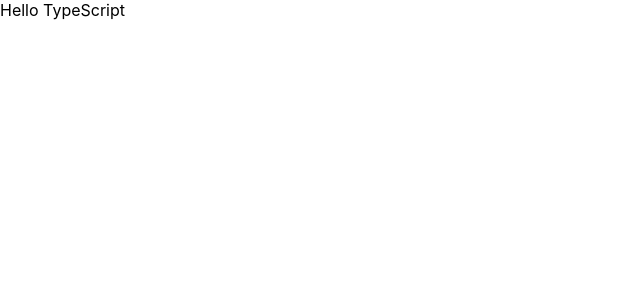
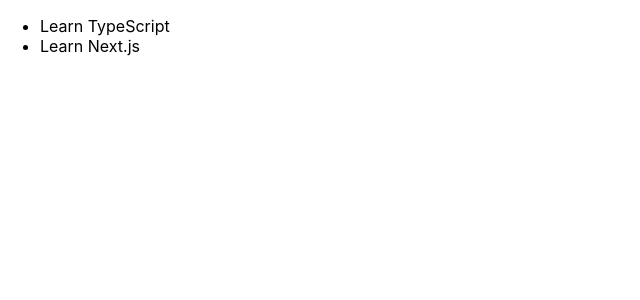
Before and after one commit to Raj-Thombare/TypeScript-React, a React (Create React App) app: page / in a window 1280 px wide. Shown: the top 300 px of the page, without its empty margins (0-640 px from the left). Built offline with nearby package versions, Linux system fonts and the light colour scheme.

Commit message:
making components generic

```diff
--- a/src/App.tsx
+++ b/src/App.tsx
@@ -1,7 +1,13 @@
 import React from "react";
+import Todos from "./components/Todos";
 
 function App() {
-  return <div>Hello TypeScript</div>;
+  const itemsArray = ["Learn TypeScript", "Learn Next.js"];
+  return (
+    <div>
+      <Todos items={itemsArray} />
+    </div>
+  );
 }
 
 export default App;
--- /dev/null
+++ b/src/components/Todos.tsx
@@ -0,0 +1,13 @@
+import React from "react";
+
+const Todos: React.FC<{ items: string[] }> = ({ items }) => {
+  return (
+    <ul>
+      {items.map((item) => (
+        <li>{item}</li>
+      ))}
+    </ul>
+  );
+};
+
+export default Todos;
```
